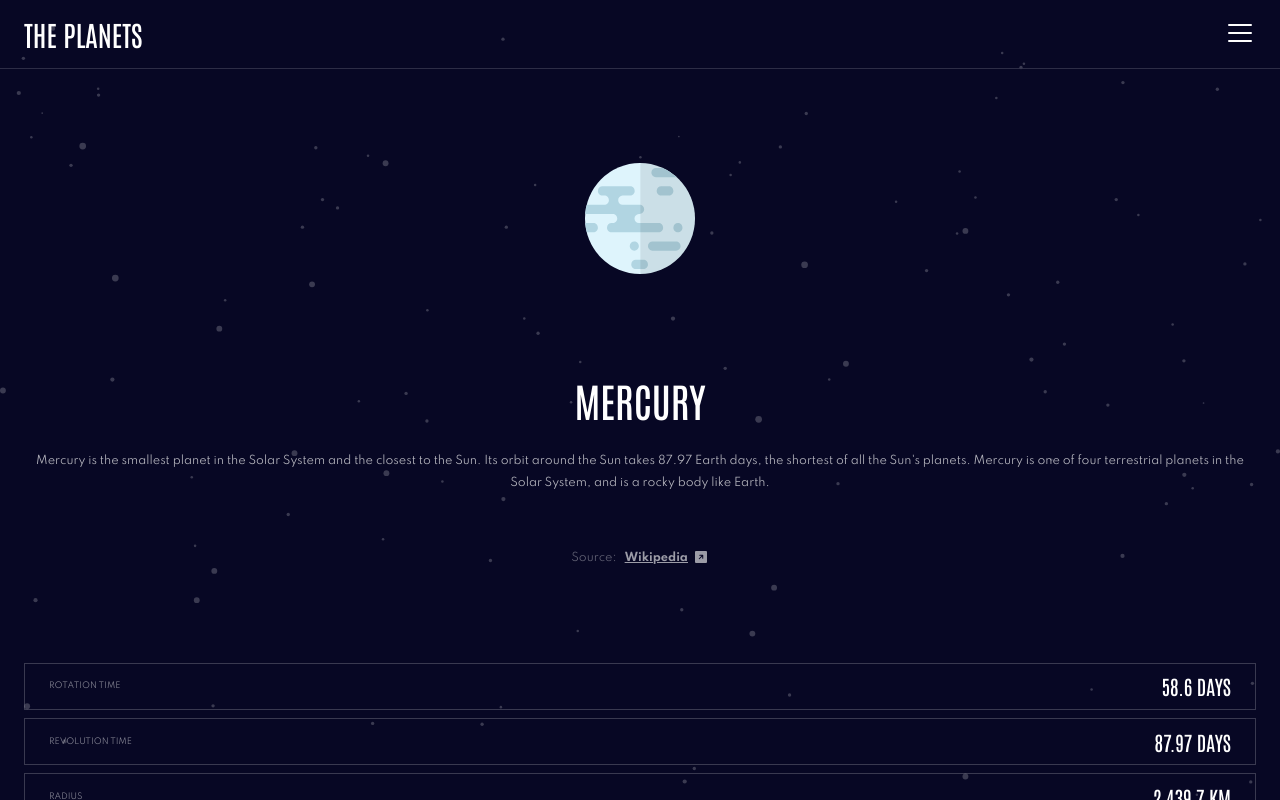
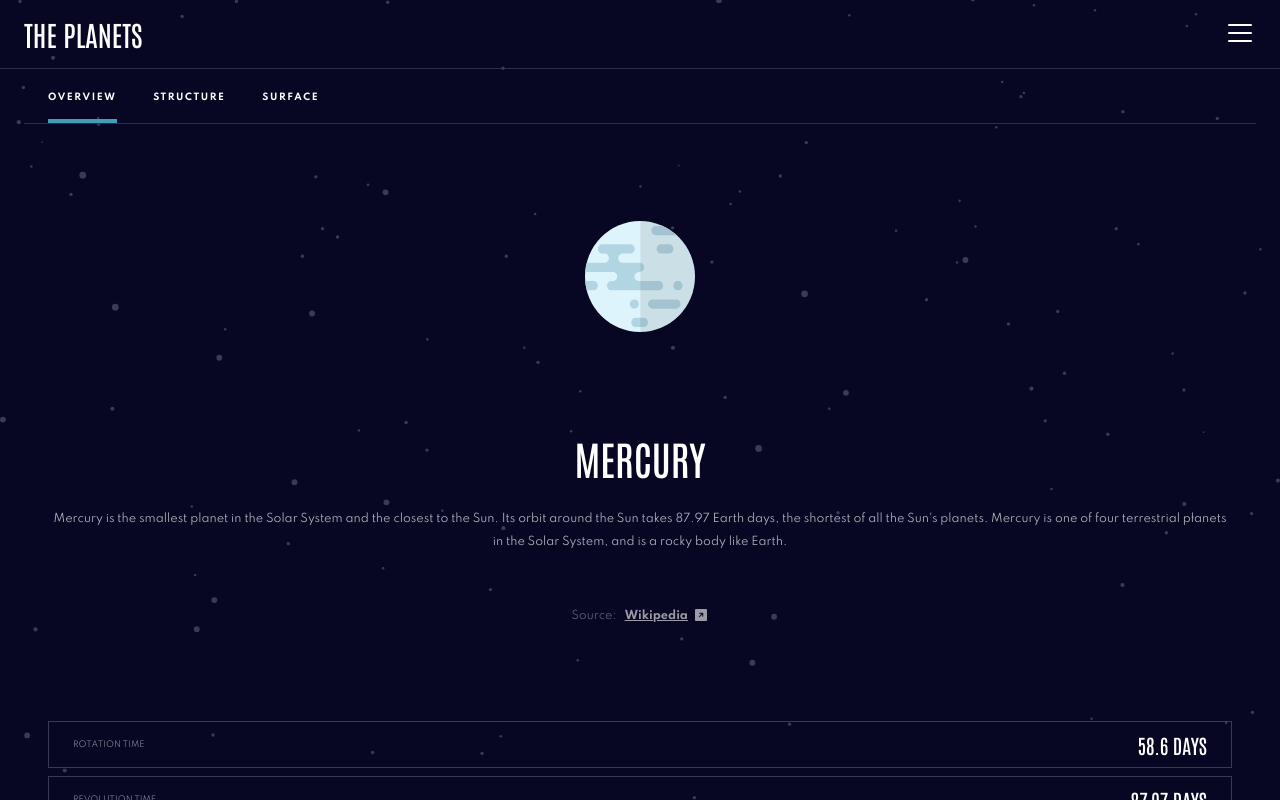
Before and after one commit to maricastroc/planets-fact-site, a React (Vite) app: page / in a window 1280 px wide. Shown: the top 800 px of the page. Built offline with nearby package versions, Linux system fonts and the light colour scheme.

Commit message:
Building Overview Component

```diff
--- /dev/null
+++ b/src/components/PlanetCard/components/NavBar/index.tsx
@@ -0,0 +1,75 @@
+import { useContext } from 'react'
+import {
+  Container,
+  Item,
+  Label,
+  TextContainer,
+  Target,
+  Separator,
+} from './styles'
+import { PlanetsContext } from '../../../../contexts/PlanetsContext'
+
+interface NavBarProps {
+  title: string
+}
+
+export function NavBar(props: NavBarProps) {
+  const {
+    overviewActive,
+    setOverviewActive,
+    surfaceActive,
+    setSurfaceActive,
+    structureActive,
+    setStructureActive,
+  } = useContext(PlanetsContext)
+
+  return (
+    <Container>
+      <TextContainer>
+        <Item
+          onClick={() => {
+            setOverviewActive(true)
+            setStructureActive(false)
+            setSurfaceActive(false)
+          }}
+        >
+          <Label>Overview</Label>
+          <Target
+            className={`${
+              overviewActive ? 'active' : ''
+            } ${props.title.toLowerCase()}`}
+          />
+        </Item>
+        <Item
+          onClick={() => {
+            setOverviewActive(false)
+            setStructureActive(true)
+            setSurfaceActive(false)
+          }}
+        >
+          <Label>Structure</Label>
+          <Target
+            className={`${
+              structureActive ? 'active' : ''
+            } ${props.title.toLowerCase()}`}
+          />
+        </Item>
+        <Item
+          onClick={() => {
+            setOverviewActive(false)
+            setStructureActive(false)
+            setSurfaceActive(true)
+          }}
+        >
+          <Label>Surface</Label>
+          <Target
+            className={`${
+              surfaceActive ? 'active' : ''
+            } ${props.title.toLowerCase()}`}
+          />
+        </Item>
+      </TextContainer>
+      <Separator />
+    </Container>
+  )
+}
--- /dev/null
+++ b/src/components/PlanetCard/components/NavBar/styles.ts
@@ -0,0 +1,79 @@
+import styled from 'styled-components'
+
+export const Container = styled.div`
+  margin-top: 0.3rem;
+  display: flex;
+  flex-direction: column;
+  width: 100%;
+`
+
+export const TextContainer = styled.div`
+  display: flex;
+  flex-direction: row;
+  padding: 0 1.5rem;
+  gap: 2.3rem;
+`
+
+export const Item = styled.div`
+  display: flex;
+  flex-direction: column;
+  justify-content: center;
+  text-align: center;
+`
+
+export const Label = styled.h3`
+  font-size: 0.56rem;
+  text-transform: uppercase;
+  font-family: 'Spartan', sans-serif;
+  font-weight: 700;
+  letter-spacing: 0.1rem;
+`
+
+export const Target = styled.span`
+  margin-top: 1rem;
+  height: 0.25rem;
+  background-color: transparent;
+
+  &.active {
+    height: 0.25rem;
+
+    &.mercury {
+      background-color: ${(props) => props.theme['mercury-color']};
+    }
+
+    &.venus {
+      background-color: ${(props) => props.theme['venus-color']};
+    }
+
+    &.earth {
+      background-color: ${(props) => props.theme['earth-color']};
+    }
+
+    &.mars {
+      background-color: ${(props) => props.theme['mars-color']};
+    }
+
+    &.jupiter {
+      background-color: ${(props) => props.theme['jupiter-color']};
+    }
+
+    &.saturn {
+      background-color: ${(props) => props.theme['saturn-color']};
+    }
+
+    &.uranus {
+      background-color: ${(props) => props.theme['uranus-color']};
+    }
+
+    &.neptune {
+      background-color: ${(props) => props.theme['neptune-color']};
+    }
+  }
+`
+
+export const Separator = styled.span`
+  width: 100%;
+  height: 0.01rem;
+  background-color: ${(props) => props.theme['dark-gray']};
+  opacity: 0.8;
+`
--- a/src/components/PlanetCard/index.tsx
+++ b/src/components/PlanetCard/index.tsx
@@ -10,6 +10,8 @@ import {
   TextContainer,
 } from './styles'
 import { ItemList } from './components/ItemList'
+import { NavBar } from './components/NavBar'
+import { useState } from 'react'
 
 interface PlanetCardProps {
   name: string
@@ -23,10 +25,16 @@ interface PlanetCardProps {
 }
 
 export function PlanetCard(props: PlanetCardProps) {
+  const [rotateImage, setRotateImage] = useState(false)
   return (
     <Container>
+      <NavBar title={props.name} />
       <ImageContainer>
-        <img src={props.img_planet} alt="" />
+        <img
+          className={rotateImage ? 'active' : ''}
+          src={props.img_planet}
+          alt=""
+          onClick={() => setRotateImage(!rotateImage)}/>
       </ImageContainer>
       <TextContainer>
         <Heading>{props.name}</Heading>
--- a/src/components/PlanetCard/styles.ts
+++ b/src/components/PlanetCard/styles.ts
@@ -1,7 +1,7 @@
 import styled from 'styled-components'
 
 export const Container = styled.div`
-  margin-top: 5.93rem;
+  margin-top: 1.2rem;
   padding: 0 1.5rem;
   display: flex;
   flex-direction: column;
@@ -11,9 +11,27 @@ export const Container = styled.div`
 `
 
 export const ImageContainer = styled.div`
+  perspective: 100px;
+  transform-style: preserve-3d;
+
   img {
     width: 6.93rem;
     height: auto;
+    transform-origin: center center;
+
+    &.active {
+      animation: rotateAnimation 10s infinite linear;
+      transform: translateZ(-2px);
+    }
+
+    @keyframes rotateAnimation {
+      0% {
+        transform: rotateY(0deg) translateZ(-2px);
+      }
+      100% {
+        transform: rotateY(360deg) translateZ(-2px);
+      }
+    }
   }
 `
 
@@ -22,6 +40,7 @@ export const TextContainer = styled.div`
   flex-direction: column;
   text-align: center;
   gap: 1.5rem;
+  padding: 0 1.5rem;
 `
 
 export const ItemsListContainer = styled.div`
@@ -30,6 +49,7 @@ export const ItemsListContainer = styled.div`
   gap: 0.5rem;
   width: 100%;
   margin-bottom: 2.96rem;
+  padding: 0 1.5rem;
 `
 
 export const Heading = styled.h2`
--- a/src/contexts/PlanetsContext.tsx
+++ b/src/contexts/PlanetsContext.tsx
@@ -3,6 +3,12 @@ import { createContext, ReactNode, useState } from 'react'
 interface PlanetsContextData {
   openList: boolean
   setOpenList: (value: boolean) => void
+  overviewActive: boolean
+  setOverviewActive: (value: boolean) => void
+  structureActive: boolean
+  setStructureActive: (value: boolean) => void
+  surfaceActive: boolean
+  setSurfaceActive: (value: boolean) => void
 }
 
 export const PlanetsContext = createContext<PlanetsContextData>(
@@ -17,10 +23,19 @@ export function PlanetsContextProvider({
   children,
 }: PlanetsContextProviderProps) {
   const [openList, setOpenList] = useState(false)
+  const [overviewActive, setOverviewActive] = useState(true)
+  const [structureActive, setStructureActive] = useState(false)
+  const [surfaceActive, setSurfaceActive] = useState(false)
 
   const PlanetsContextValue: PlanetsContextData = {
     openList,
     setOpenList,
+    overviewActive,
+    setOverviewActive,
+    structureActive,
+    setStructureActive,
+    surfaceActive,
+    setSurfaceActive,
   }
 
   return (
```
